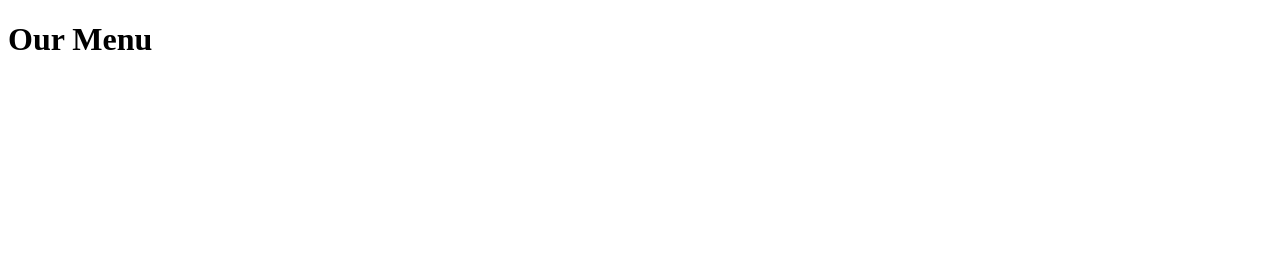
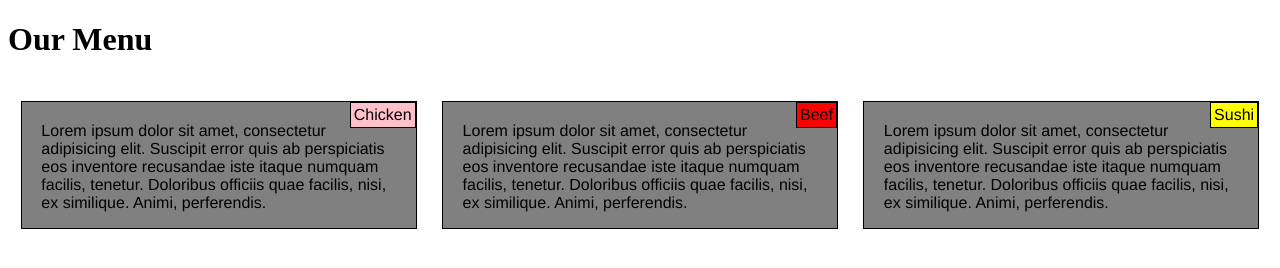
Before and after one commit to StephHatley/module2_coding, a plain HTML site: page index.html in a window 1280 px wide. Drawn offline with Linux system fonts and the light colour scheme.

Commit message:
Adding HTML and CSS for Module 2

```diff
--- a/css/style.css
+++ b/css/style.css
@@ -1,4 +1,86 @@
+* {
+  box-sizing: border-box;
+}
+
 body {
+  background-color: white;
+}
+
+#box {
   background-color: gray;
-  font-size: 130%;
+  padding: 0;
+  border: 1px solid black;
+  margin-top: 50px;
+  overflow: visible;
+  margin: 1%;
 }
+
+p {
+  background-color: gray;
+  font-family: Helvetica;
+  margin-left: auto;
+  margin-right: auto;
+  width: 90%;
+}
+
+h1 {
+  	margin-bottom: 30px;
+}
+
+#box-title {
+	border: 1px solid black;
+	float: right;
+	width: auto;
+	padding: 3px;
+	margin-top: 0;
+	margin-left: 1px;
+	margin-bottom: 1px;
+}
+
+.chicken {
+	background-color: pink;
+}
+
+.beef {
+	background-color: red;
+}
+
+.sushi {
+	background-color: yellow;
+}
+
+#menu {
+	margin-top: 5%;
+	float: top;
+}
+
+.row {
+	width: 100%;
+}
+
+/*** Large devices only ***/
+@media (min-width: 1200px) {
+	.col-1, .col-2, .col-3 {
+		float: left;
+	}
+	.col-1 {
+		width: 31.33%;
+	}
+	.col-2 {
+		width: 31.33%;
+	}
+}
+
+/*** medium devices only ***/
+@media (min-width: 992px) and (max-width: 1199px) {
+	.col-1, .col-2, .col-3 {
+		float: left;
+	}
+	.col-1 {
+		width: 48%;
+	}
+	.col-2 {
+		width: 98%;
+	}
+
+}
--- a/index.html
+++ b/index.html
@@ -1,9 +1,33 @@
 <!DOCTYPE html>
 <html>
 <head>
-	<title>Week 2 Module</title>
+<meta charset="utf-8">
+<meta name="viewport" content="width=device-width, initial-scale=1">
+<title>Week 2 Module</title>
+<link rel="stylesheet" href="\css\style.css">
 </head>
 <body>
 <h1>Our Menu</h1>
+
+<div class="row">
+<div class="col-1" id="box">
+	<div><p class="chicken" id="box-title">Chicken</p></div>
+  	<p id="menu">Lorem ipsum dolor sit amet, consectetur adipisicing elit. Suscipit error quis ab perspiciatis eos inventore recusandae iste itaque numquam facilis, tenetur. Doloribus officiis quae facilis, nisi, ex similique. Animi, perferendis.
+  </p>
+ </div>
+
+<div class="col-1" id="box">
+	<div><p class="beef" id="box-title">Beef</p></div>
+    <p id="menu">Lorem ipsum dolor sit amet, consectetur adipisicing elit. Suscipit error quis ab perspiciatis eos inventore recusandae iste itaque numquam facilis, tenetur. Doloribus officiis quae facilis, nisi, ex similique. Animi, perferendis.
+  	</p>
+</div>
+
+<div class="col-2" id="box">
+	<div><p class="sushi" id="box-title">Sushi</p></div>
+    <p id="menu">Lorem ipsum dolor sit amet, consectetur adipisicing elit. Suscipit error quis ab perspiciatis eos inventore recusandae iste itaque numquam facilis, tenetur. Doloribus officiis quae facilis, nisi, ex similique. Animi, perferendis.
+  </p>
+</div>
+</div>
+
 </body>
 </html>
```
